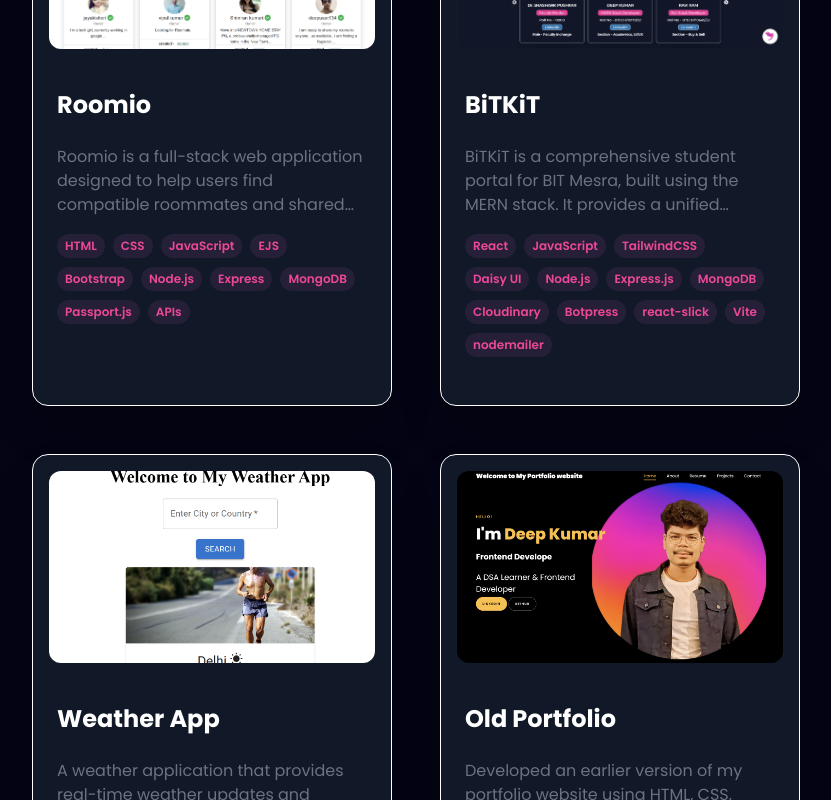
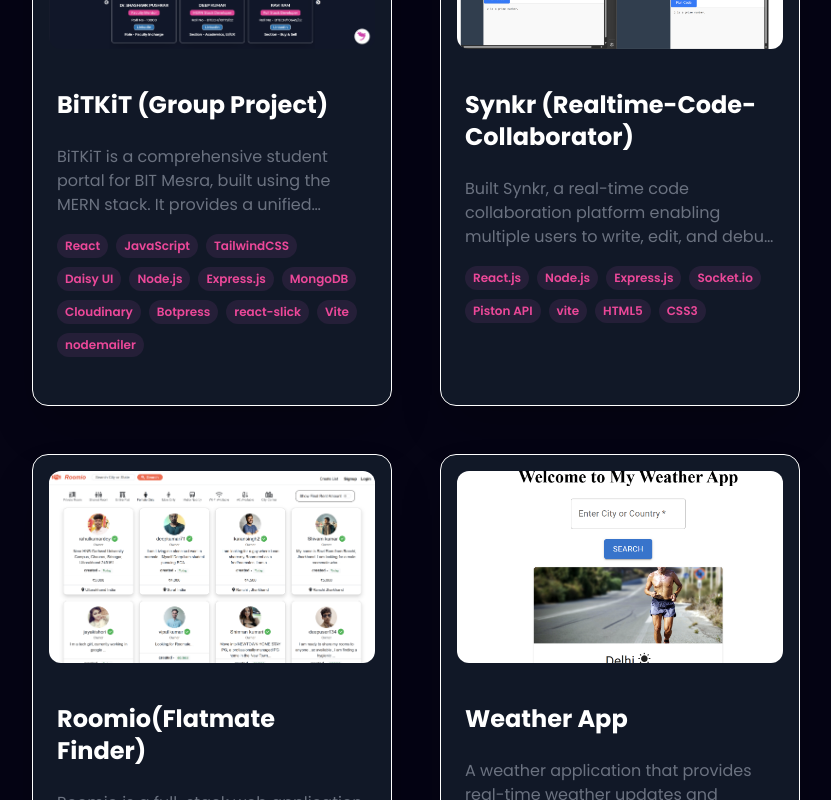
Before and after one commit to DeepkumarSingh/Portfolio, a React (Vite) app: page / in a window 1280 px wide. Shown: the part 2900-3700 px from the top of the page, without its empty margins (224-1055 px from the left). Built offline with nearby package versions, Linux system fonts and the light colour scheme.

Commit message:
Adding a new Project - Synkr

```diff
--- a/src/constants.js
+++ b/src/constants.js
@@ -25,6 +25,7 @@ import netlifyLogo from './assets/tech_logo/netlify.png';
 import vercelLogo from './assets/tech_logo/vercel.png';
 import Render from './assets/tech_logo/Render.png';
 import ODF from './assets/tech_logo/ODF.ico';
+import Synkr from "./assets/work_logo/Synkr.png";
 
 // Education Section Logo's
 import bitmesra1 from './assets/education_logo/bitmesra1.png';
@@ -88,20 +89,29 @@ export const SkillsInfo = [
   },
 ];
 
-  export const experiences = [
-    // {
-    //   id: 0,
-    //   img: ,
-    //   role: "",
-    //   company: "",
-    //   date: "",
-    //   desc: ".",
-    //   skills: [
-    //     "HTML",
-    //   ],
-    // },
+  // export const experiences = [
+  //   {
+  //     id: 0,
+  //     img: "",
+  //     role: "sde",
+  //     company: "",
+  //     date: "",
+  //     desc: ".",
+  //     skills: [
+  //       "HTML",
+  //     ],
+  //     id: 1,
+  //     img: "",
+  //     role: "sde-1",
+  //     company: "",
+  //     date: "",
+  //     desc: ".",
+  //     skills: [
+  //       "HTML","Css"
+  //     ],
+  //   },
 
-  ];
+  // ];
 
   export const education = [
     {
@@ -136,7 +146,27 @@ export const SkillsInfo = [
   export const projects = [
     {
       id: 0,
-      title: "Roomio",
+      title: "BiTKiT (Group Project)",
+      description:
+        "BiTKiT is a comprehensive student portal for BIT Mesra, built using the MERN stack. It provides a unified platform to explore official clubs, view sports achievements, access academic resources, and connect with campus activities — all through a modern, responsive, and user-friendly interface.",
+      image: BiTKiTLogo,
+      tags: ["React", "JavaScript", "TailwindCSS", "Daisy UI", "Node.js", "Express.js", "MongoDB", "Cloudinary", "Botpress", "react-slick", "Vite", "nodemailer"],
+      github: "https://github.com/DeepkumarSingh/Group-Project",
+      webapp: "https://bitkit-green.vercel.app/",
+    },
+    {
+      id: 1,
+      title: "Synkr (Realtime-Code-Collaborator)",
+      description:
+        "Built Synkr, a real-time code collaboration platform enabling multiple users to write, edit, and debug code simultaneously, with live syntax highlighting and seamless multi-user synchronization.",
+      image: Synkr,
+      tags: [ "React.js", "Node.js", "Express.js","Socket.io","Piston API","vite","HTML5","CSS3"],
+      github: "https://github.com/DeepkumarSingh/synkr",
+      webapp: "https://synkr-j0o6.onrender.com/",
+    },
+    {
+      id: 2,
+      title: "Roomio(Flatmate Finder)",
       description:
         "Roomio is a full-stack web application designed to help users find compatible roommates and shared accommodations. It simplifies the process of connecting individuals looking to share living spaces based on preferences, budget, and location.",
       image: roomioLogo,
@@ -145,17 +175,7 @@ export const SkillsInfo = [
       webapp: "https://roomio-5e5h.onrender.com/",
     },
     {
-      id: 1,
-      title: "BiTKiT",
-      description:
-        "BiTKiT is a comprehensive student portal for BIT Mesra, built using the MERN stack. It provides a unified platform to explore official clubs, view sports achievements, access academic resources, and connect with campus activities — all through a modern, responsive, and user-friendly interface.",
-      image: BiTKiTLogo,
-     tags: ["React", "JavaScript", "TailwindCSS", "Daisy UI", "Node.js", "Express.js", "MongoDB", "Cloudinary", "Botpress", "react-slick", "Vite", "nodemailer"],
-      github: "https://github.com/DeepkumarSingh/Group-Project",
-      webapp: "https://bitkit-green.vercel.app/",
-    },
-    {
-      id: 2,
+      id: 3,
       title: "Weather App",
       description:
         "A weather application that provides real-time weather updates and forecasts using a weather API.",
@@ -165,7 +185,7 @@ export const SkillsInfo = [
       webapp: "https://weather-application-ax70qctco-deeps-projects-17b585f9.vercel.app/",
     },
     {
-      id: 3,
+      id: 4,
       title: "Old Portfolio",
       description:
         "Developed an earlier version of my portfolio website using HTML, CSS, JavaScript, and Bootstrap to showcase projects, skills, and contact information.",
@@ -175,4 +195,5 @@ export const SkillsInfo = [
       webapp: "https://deepkumarsingh.github.io/My-Portfolio/",
     },
 
+
   ];
```
Also changed, not shown: src/components/Experience/Experience.jsx (+4 -4 lines), src/assets/work_logo/Synkr.png (added).
